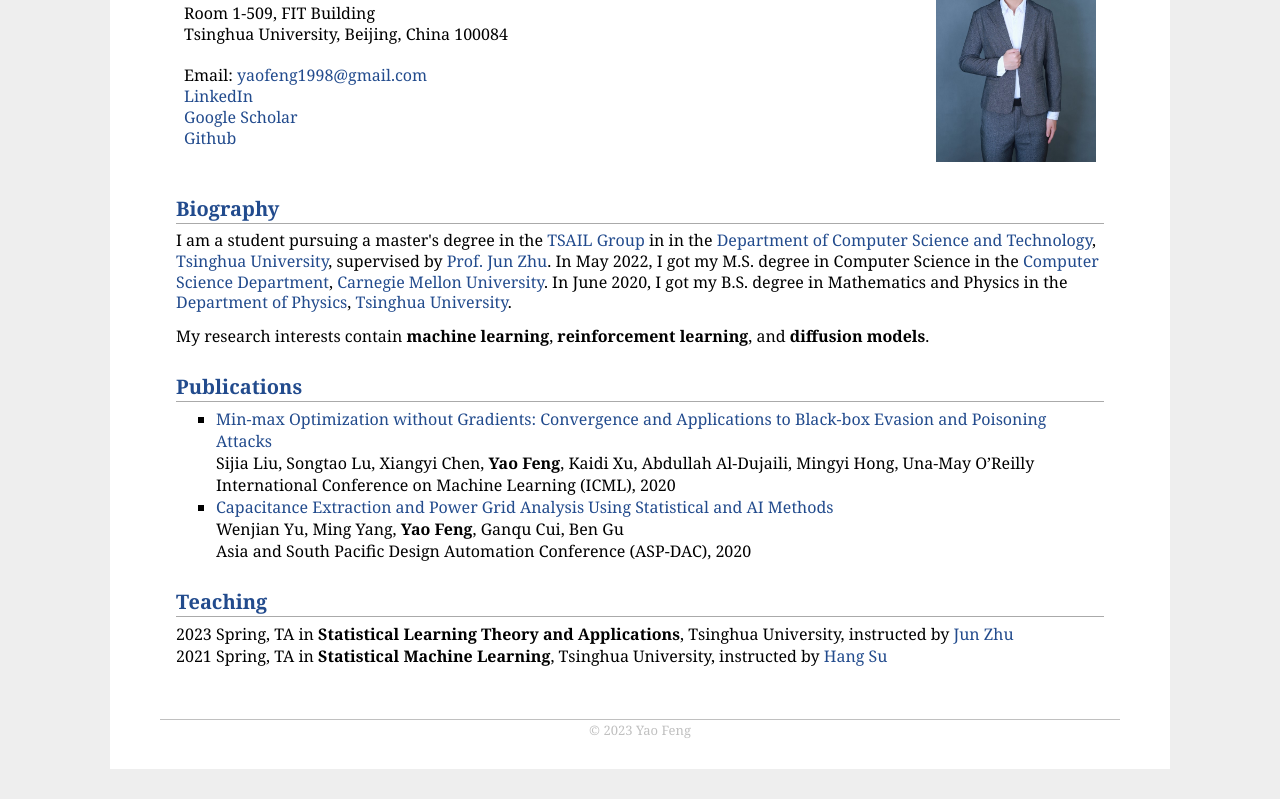
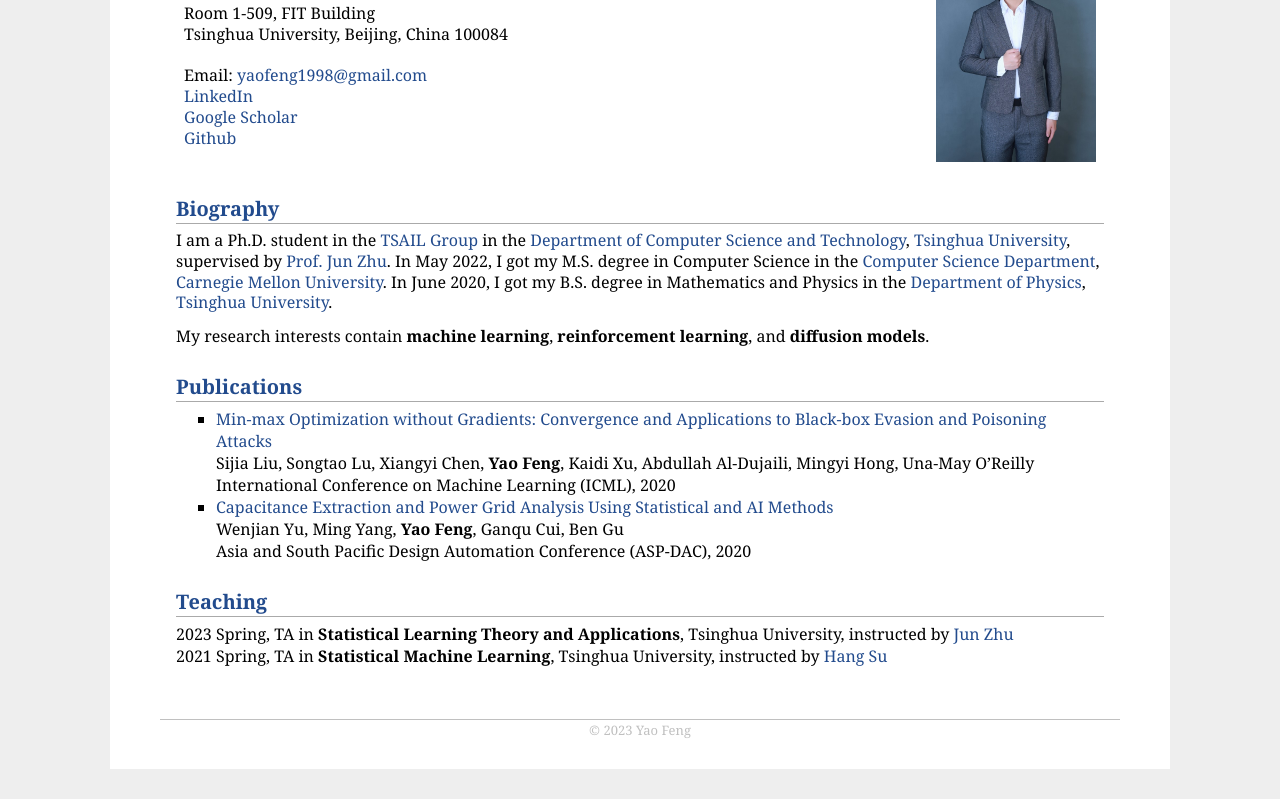
Before and after one commit to yaofeng1998/yaofeng1998.github.io, a plain HTML site: page index.html in a window 1280 px wide. Shown: the part 145-944 px from the top of the page. Drawn offline with Linux system fonts and the light colour scheme.

Commit message:
update status

```diff
--- a/index.html
+++ b/index.html
@@ -34,7 +34,7 @@
 
 		<h2>Biography</h2>
 		<p>
-			I am a student pursuing a master's degree in the <a href="https://ml.cs.tsinghua.edu.cn/index.html">TSAIL Group</a> in in the <a href="https://www.cs.tsinghua.edu.cn/csen/">Department of Computer Science and Technology</a>, <a href="https://www.tsinghua.edu.cn/en">Tsinghua University</a>, supervised by <a href="https://ml.cs.tsinghua.edu.cn/~jun/">Prof. Jun Zhu</a>.
+			I am a Ph.D. student in the <a href="https://ml.cs.tsinghua.edu.cn/index.html">TSAIL Group</a> in the <a href="https://www.cs.tsinghua.edu.cn/csen/">Department of Computer Science and Technology</a>, <a href="https://www.tsinghua.edu.cn/en">Tsinghua University</a>, supervised by <a href="https://ml.cs.tsinghua.edu.cn/~jun/">Prof. Jun Zhu</a>.
 			In May 2022, I got my M.S. degree in Computer Science in the <a href="https://csd.cmu.edu/">Computer Science Department</a>, <a href="https://www.cmu.edu/">Carnegie Mellon University</a>.
 			In June 2020, I got my B.S. degree in Mathematics and Physics in the <a href="https://www.phys.tsinghua.edu.cn/phyen/index.htm">Department of Physics</a>, <a href="https://www.tsinghua.edu.cn/en">Tsinghua University</a>.<br>
 		</p>
```
